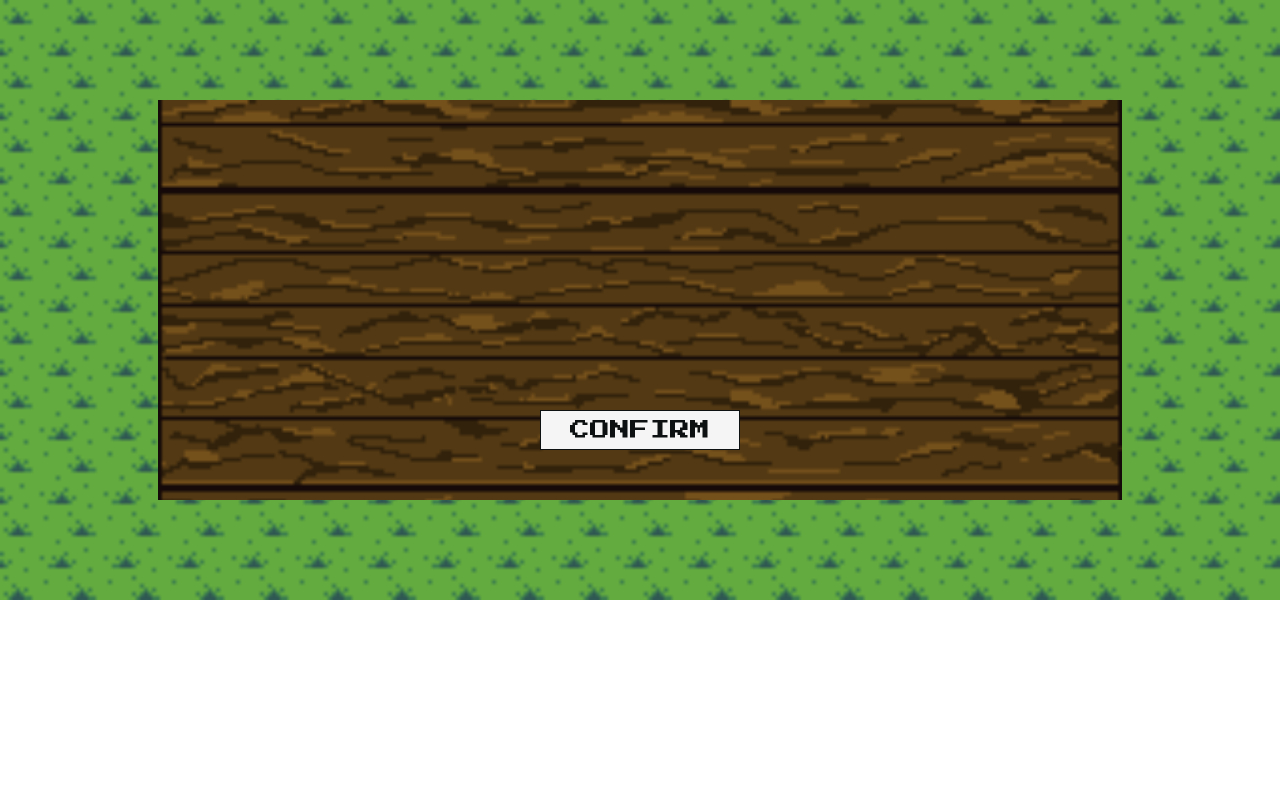
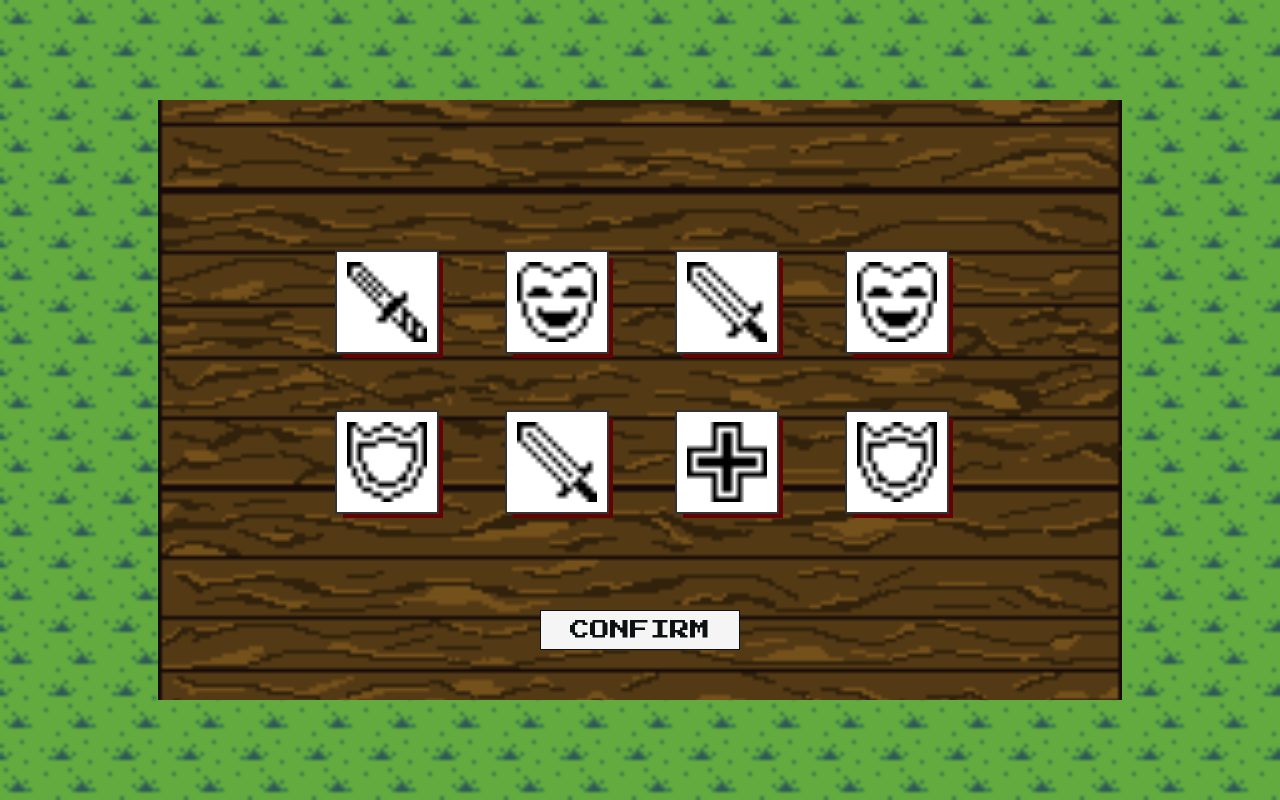
Before and after one commit to pslib-cz/2025-p3a-webgame-fps, a React (Vite) app in the folder fps_tcg.client/: page /game/diceRoll in a window 1280 px wide. Built offline with nearby package versions, Linux system fonts and the light colour scheme.

Commit message:
roll kostek

```diff
--- a/fps_tcg.client/src/components/Dice.tsx
+++ b/fps_tcg.client/src/components/Dice.tsx
@@ -1,6 +1,12 @@
 import { useState, type FC } from "react";
 import style from './Dice.module.css'
 import { type DiceSymbol } from "../types";
+import sword from '../assets/sword.png';
+import shield from '../assets/shield.png';
+import mageImg from '../assets/mage.png';
+import heal from '../assets/heal.png';
+import rogue from '../assets/rogue.png';
+import jester from '../assets/jester.png';
 
 type DiceProps = {
     symbol: DiceSymbol
@@ -9,18 +15,20 @@ type DiceProps = {
 const Dice: FC<DiceProps> = ({symbol}) => {
     const getSymbolIcon = (s: DiceSymbol) => {
         switch (s) {
-            case 'Knight': return '../assets/sword.png';
-            case 'Tank': return '../assets/shield.png';
-            case 'Mage': return '../assets/mage.png';
-            case 'Healer': return '../assets/heal.png';
-            case 'Rogue': return '../assets/rogue.png';
-            case 'Jester': return '../assets/jester.png';
+            case 'Knight': return sword;
+            case 'Tank': return shield;
+            case 'Mage': return mageImg;
+            case 'Healer': return heal;
+            case 'Rogue': return rogue;
+            case 'Jester': return jester;
             default: return '';
         }
     }
     return(
-        <div>
-
+        <div className={style.diceContainer}>
+            <div className={style.face}>
+                <img src={getSymbolIcon(symbol)} alt={symbol} />
+            </div>
         </div>
     );
 }
--- a/fps_tcg.client/src/pages/DiceRollPage.tsx
+++ b/fps_tcg.client/src/pages/DiceRollPage.tsx
@@ -1,18 +1,31 @@
-import {type FC } from 'react';
-import { useState } from 'react';
+import {type FC, useState, useEffect } from 'react';
 import Dice from '../components/Dice'
 import style from '../styles/DiceRollPage.module.css'
+import type { DiceSymbol } from '../types';
+
+const symbols: DiceSymbol[] = ['Knight', 'Tank', 'Mage', 'Healer', 'Rogue', 'Jester'];
+
+const getRandomSymbol = (): DiceSymbol => symbols[Math.floor(Math.random() * symbols.length)];
 
 type DicePageProps = {
     onRollConfirmed: () => void;
 }
 
-const DicePage: FC<DicePageProps> = () => {
+const DicePage: FC<DicePageProps> = ({ onRollConfirmed }) => {
+    const [diceSymbols, setDiceSymbols] = useState<DiceSymbol[]>([]);
+
+    useEffect(() => {
+        const initialDice = Array.from({length: 8}, getRandomSymbol);
+        setDiceSymbols(initialDice);
+    }, []);
+
     return(
         <div className={style.dicePageBody}>
             <div className={style.selectionContainer}>
                 <div className={style.diceContainer}>
-
+                    {diceSymbols.map((symbol, index) => (
+                        <Dice key={index} symbol={symbol}/>
+                    ))}
                 </div>
                 <button className={style.confirmButton}>
                     CONFIRM
```
Also changed, not shown: 1 other file (tests, documents, lock files or other folders).
